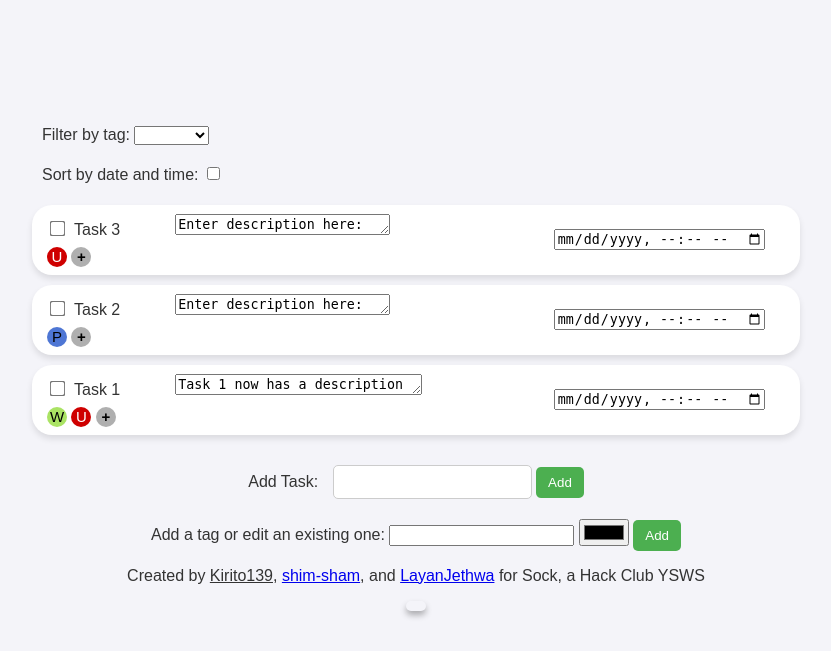
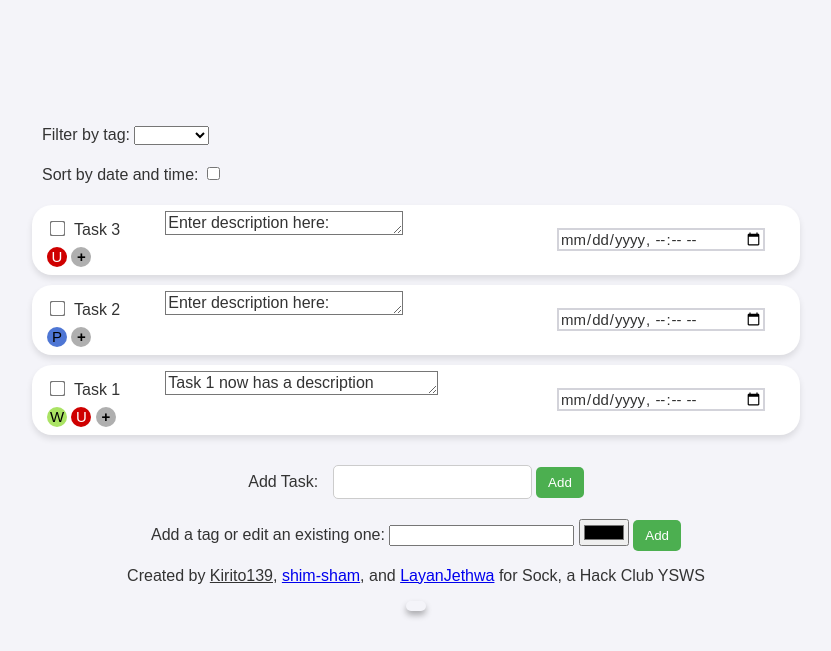
Before and after one commit to sock-bombers/to-do-list, a Flask app: page / in a window 1280 px wide. Shown: the top 651 px of the page, without its empty margins (224-1055 px from the left). Run offline with Flask 3, Linux system fonts and the light colour scheme; some web fonts are replaced.

Commit message:
changed style of description and time selector to be consistent with the rest of the task

```diff
--- a/project/static/styles.css
+++ b/project/static/styles.css
@@ -122,7 +122,7 @@ body {
             }
 
         #task-description {
-            margin-left: 50px;
+            margin-left: 40px;
         }
 
             .description-text {
@@ -130,8 +130,20 @@ body {
                 max-width: 39vw;
                 margin-top: auto;
                 margin-left: 5px;
-                transform: translateY(-7px);
+                transform: translateY(-10px);
+                background-color: var(--task-bg);
+                color: var(--text-col);
+                font-family: inherit;
+                font-size: inherit;
             }
+
+        #time-selector {
+            background-color: var(--task-bg);
+            color: var(--text-col);
+            font-family: inherit;
+            font-size: 15px;
+            border: 2px solid var(--bg-hov);
+        }
 
         #bin-button {
             background-color: transparent;
--- a/project/templates/index.html
+++ b/project/templates/index.html
@@ -56,7 +56,7 @@
 
             <form method="POST" action="{{ url_for('update_time') }}" style="display:inline;"> <!-- Form for selecting date/time for task -->
                 <input type="hidden" name="taskIndex" value="{{ task }}">
-                <input type="datetime-local" name="timeSelector" onchange="this.form.submit()" {% if tasks[task][4].year != 1971 %} value="{{ tasks[task][4] }}" {% endif %}>
+                <input type="datetime-local" id="time-selector" name="timeSelector" onchange="this.form.submit()" {% if tasks[task][4].year != 1971 %} value="{{ tasks[task][4] }}" {% endif %}>
             </form>
 
             <form method="POST" action="{{ url_for('delete_tasks') }}" style="display:inline;"> <!-- Form for deleting tasks -->
```
